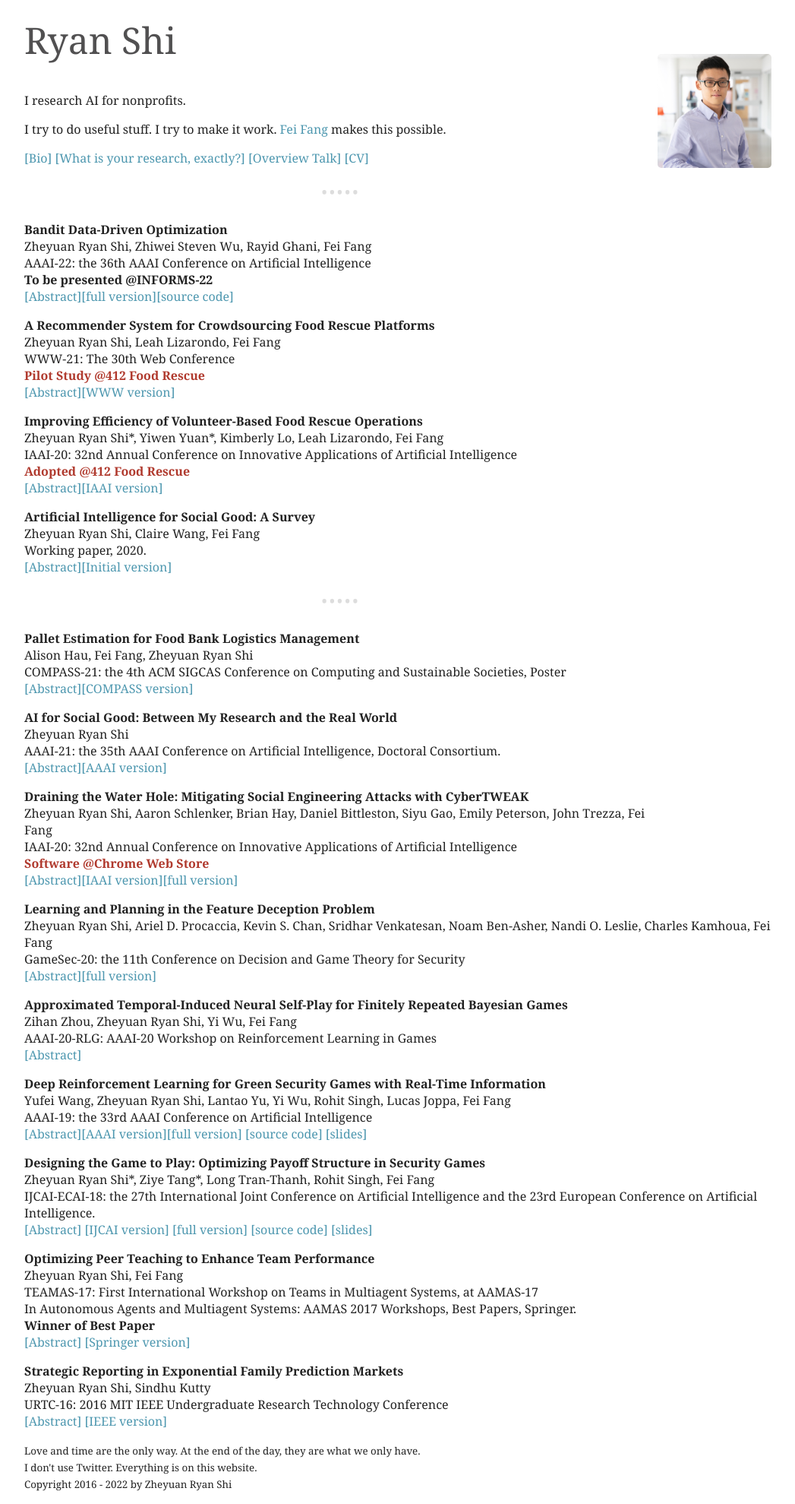
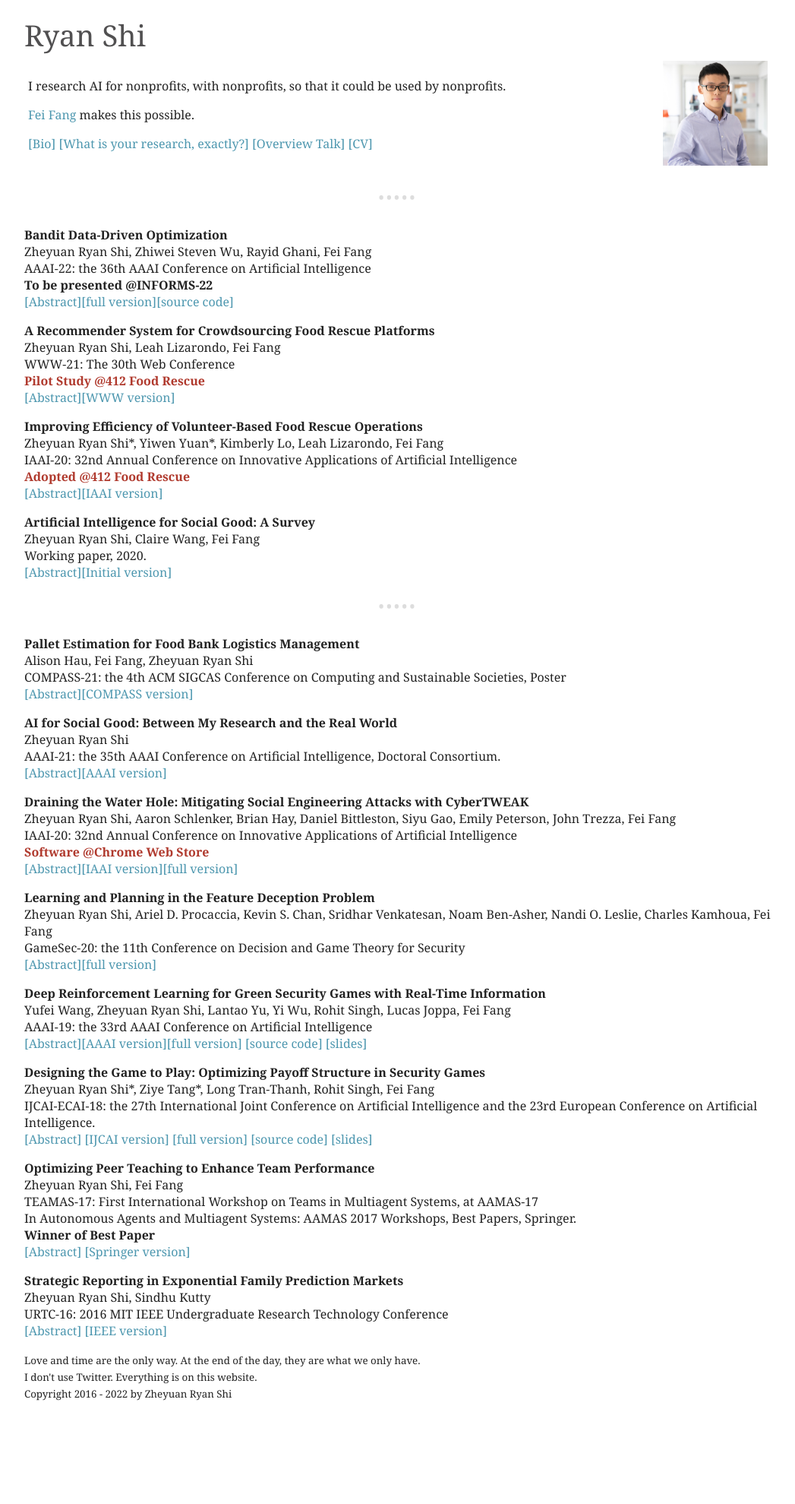
Before and after one commit to ryanzshi/ryanzshi.github.io, a Jekyll site: the page built from index.md, in a window 1280 px wide. Shown: the whole page at 76% size, without its empty margins (116-1163 px from the left). Built offline with Jekyll 4.4.1, drawn with Linux system fonts in a browser that asks for light colours; after the commit the page ends 1860 px from its top, so only the background shows below that.

Commit message:
fix display

```diff
--- a/_includes/youtubePlayer.html
+++ b/_includes/youtubePlayer.html
@@ -1,8 +1,8 @@
-<div class="embed-container">
+<!-- <div class="embed-container" position="relative" width="100%" height="0" padding-top="0%"> -->
+<div class="model-box">
   <iframe
+      class="model"
       src="https://www.youtube.com/embed/{{ include.id }}"
-      width="560"
-      height="315"
       frameborder="0"
       allowfullscreen="">
   </iframe>
--- a/index.md
+++ b/index.md
@@ -13,13 +13,27 @@ youtubeId: -1YCxEWexL8
 }
 </style>
 
-<img class="profile-picture" src="assets/ryan.jpg" width="100" height="100">
+<table width="100%" border="0" cellspacing="0" cellpadding="0">
+          <tbody><tr>
+            <td width="85%" valign="middle">
+              <p>I research AI for nonprofits, with nonprofits, so that it could be used by nonprofits.
+              </p>
+              <p>
+              <a href="https://feifang.info/">Fei Fang</a> makes this possible.
+              </p>
+              <p>
+              <a id="bio-button" onclick="absCHF('abs-bio')" style="cursor:pointer;">[Bio]</a>
+              <a id="research-button" onclick="absCHF('abs-research')"  style="cursor:pointer;">[What is your research, exactly?]</a>
+              <a id="talk-button" onclick="absCHF('abs-talk')" style="cursor:pointer;">[Overview Talk]</a>
+              <a href="assets/Ryan_Shi_CV.pdf">[CV]</a>
+              </p>
+            </td>
+            <td width="15%">
+              <img src="assets/ryan.jpg">
+            </td>
+          </tr>
+        </tbody></table>
 
-
-
-I research AI for nonprofits.
-
-I try to do useful stuff. I try to make it work. [Fei Fang](https://feifang.info/) makes this possible.
 
 <script>
 function absCHF(Id) {
@@ -32,10 +46,7 @@ function absCHF(Id) {
 }
 </script>
 
-<a id="bio-button" onclick="absCHF('abs-bio')" style="cursor:pointer;">[Bio]</a>
-<a id="research-button" onclick="absCHF('abs-research')"  style="cursor:pointer;">[What is your research, exactly?]</a>
-<a id="talk-button" onclick="absCHF('abs-talk')" style="cursor:pointer;">[Overview Talk]</a>
-[[CV]](assets/Ryan_Shi_CV.pdf)
+
 <div id="abs-bio" style="display:none;">
 <blockquote>
 <b>Bio:</b> Ryan Shi is a Ph.D. candidate of Societal Computing in the School of Computer Science at Carnegie Mellon University and founder of <a href="https://www.98connect.org">98Connect</a>. He works with nonprofit organizations to address societal challenges in food security, wildlife conservation, and public health using AI. His research has been deployed at these organizations worldwide. Shi studies game theory, online learning, and reinforcement learning on problems motivated by non-profit applications. He co-organized the AI for Social Good Symposia in 2020-2022. He is the recipient of a Siebel Scholar award, an IEEE Computer Society Upsilon Pi Epsilon Scholarship, and a Carnegie Mellon Presidential Fellowship. Shi grew up in Henan, China before moving to the U.S., where he graduated from Swarthmore College with a B.A. in mathematics and computer science.
@@ -165,7 +176,7 @@ GameSec-20: the 11th Conference on Decision and Game Theory for Security
 </div>
 
 
-**Approximated Temporal-Induced Neural Self-Play for Finitely Repeated Bayesian Games**
+<!-- **Approximated Temporal-Induced Neural Self-Play for Finitely Repeated Bayesian Games**
 <br>
 Zihan Zhou, Zheyuan Ryan Shi, Yi Wu, Fei Fang
 <br>
@@ -174,7 +185,7 @@ AAAI-20-RLG: AAAI-20 Workshop on Reinforcement Learning in Games
 <a id="abs-pbne-button" onclick="absCHF('abs-pbne20')" style="cursor:pointer;">[Abstract]</a>
 <div id="abs-pbne20" style="display:none;">
 <blockquote>In two-player finitely repeated Bayesian games with one-sided incomplete information, there is a natural information asymmetry among the players. In each round of the game, the player with information disadvantage needs to infer the other player’s type from their actions. The other player, knowing that their actions reveal information about themselves, will balance between playing myopically and maintaining information advantage to maximize their accumulated payoff in the long-run, which can lead to deceptive actions. Computing the Perfect Bayesian Nash Equilibrium (PBNE) in such games can be computationally intractable for large games. In this paper, we propose a new learning-based framework to approximate PBNEs, which uses non-parametric approximation and reinforcement learning from self-play. Our initial results show that it can improve the scalability over existing methods and lead to strategy profiles that are close to PBNEs.</blockquote>
-</div>
+</div> -->
 
 **Deep Reinforcement Learning for Green Security Games with Real-Time Information**
 <br>
```
Also changed, not shown: css/main.min.css.
